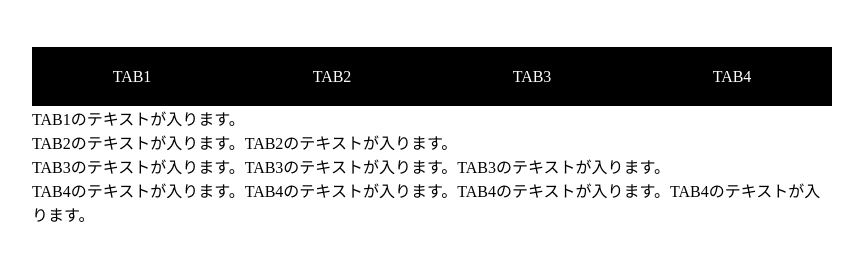
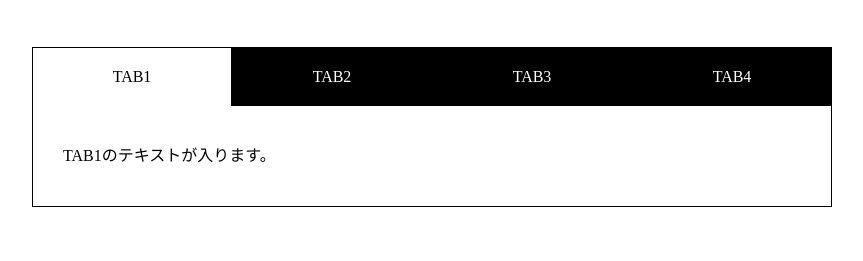
Before and after one commit to nakasatsu/sample_javascript, a plain HTML site: page Tabbar-Lesson/index.html in a window 1280 px wide. Shown: the part 99-360 px from the top of the page, without its empty margins (208-1071 px from the left). Drawn offline with Linux system fonts and the light colour scheme.

Commit message:
[Finish]JS-11

```diff
--- a/Tabbar-Lesson/css/style.css
+++ b/Tabbar-Lesson/css/style.css
@@ -36,3 +36,21 @@ h1 {
   border: 1px solid #000;
   border-bottom: none;
 }
+
+#tab-menu .active {
+  background: #fff;
+  color: #000;
+}
+
+#tab-contents .tab {
+  width: 100%;
+  padding: 30px;
+  background: #fff;
+  border: 1px solid #000;
+  border-top: none;
+}
+
+#tab-contents p {
+  color: #000;
+  line-height: 2.5;
+}
--- a/Tabbar-Lesson/js/script.js
+++ b/Tabbar-Lesson/js/script.js
@@ -0,0 +1,9 @@
+$('#tab-contents .tab[id != "tab1"]').hide();
+
+$('#tab-menu a').on('click', function(event) {
+  $('#tab-contents .tab').hide();
+  $('#tab-menu .active').removeClass('active');
+  $(this).addClass('active');
+  $($(this).attr('href')).show();
+  event.preventDefault();
+});
```
